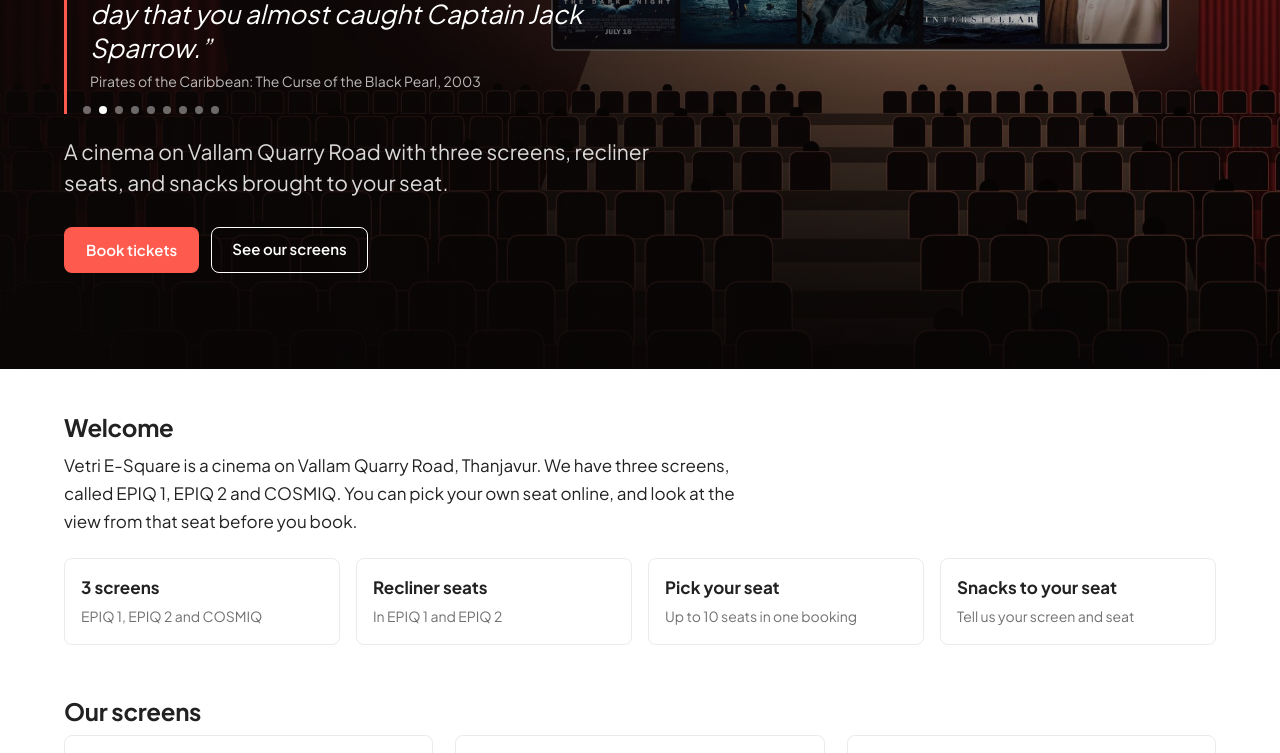
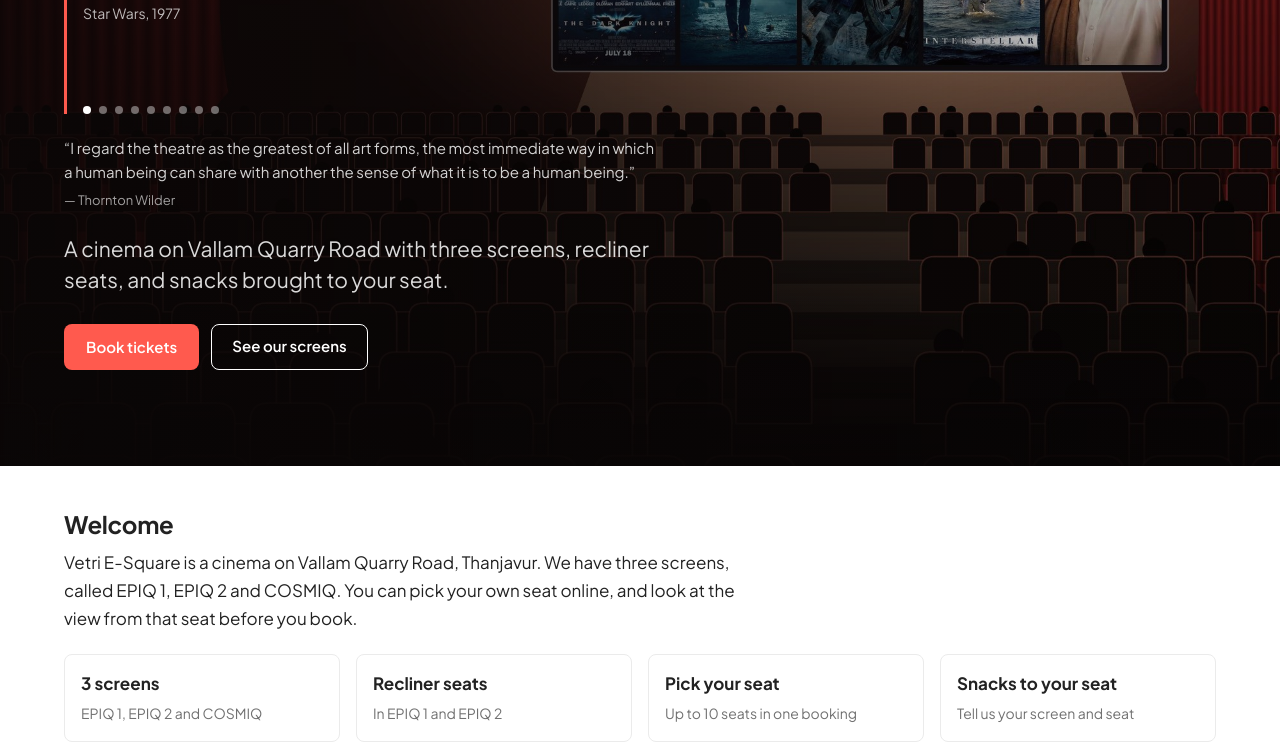
Before and after one commit to sailash052-svg/vetri-esquare-demo, a plain HTML site: page index.html in a window 1280 px wide. Shown: the part 355-1108 px from the top of the page. Drawn offline with Linux system fonts and the light colour scheme.

Commit message:
Add the Thornton Wilder theatre quote; slow the quote slider to 6.5 seconds

```diff
--- a/index.html
+++ b/index.html
@@ -249,6 +249,9 @@ footer{font-size:13px}
 .qslide{flex:0 0 100%;min-width:0;margin:0}
 .qslide p{margin:0 0 6px;font-size:clamp(19px,2.5vw,26px);font-style:italic;line-height:1.3;color:#fff}
 .qslide cite{display:block;font-style:normal;font-size:14px;color:rgba(255,255,255,.72)}
+.theatre-q{margin:0 0 22px;max-width:600px;font-size:15px;line-height:1.6;color:rgba(255,255,255,.82)}
+.theatre-q cite{display:block;margin-top:6px;font-style:normal;font-size:13px;color:rgba(255,255,255,.62)}
+.theatre-q cite::before{content:'— '}
 .qdots{display:flex;gap:8px;margin-top:14px}
 .qdot{width:8px;height:8px;border-radius:50%;border:0;padding:0;background:rgba(255,255,255,.4);cursor:pointer}.qdot.on{background:#fff}
 @media (prefers-reduced-motion:reduce){.qtrack{transition:none}}
@@ -453,7 +456,7 @@ function quoteInit(){
     if(i===n){busy=true;setTimeout(function(){if(!$('qTrack'))return;track.style.transition='none';i=0;track.style.transform='translateX(0)';mark();void track.offsetWidth;track.style.transition='';busy=false;},750);}
   }
   function next(){if(busy)return;go(i+1);}
-  function start(){if(qtTimer)clearInterval(qtTimer);qtTimer=setInterval(function(){if(!$('qTrack')){clearInterval(qtTimer);return;}if(!paused)next();},4500);}
+  function start(){if(qtTimer)clearInterval(qtTimer);qtTimer=setInterval(function(){if(!$('qTrack')){clearInterval(qtTimer);return;}if(!paused)next();},6500);}
   dots.onclick=function(e){var t=e.target.getAttribute('data-i');if(t!==null&&!busy){go(+t);start();}};
   vp.onmouseenter=function(){paused=true;};vp.onmouseleave=function(){paused=false;};
   var x0=null;
@@ -462,7 +465,7 @@ function quoteInit(){
   start();
 }
 function home(){
-  var h='<div class="intro"><div class="ibg"></div><div class="il"><div class="eb">Thanjavur</div><h1>Vetri E-Square</h1><div class="qwrap" id="qt"><div class="qvp" id="qVp"><div class="qtrack" id="qTrack"></div></div><div class="qdots" id="qDots"></div></div><p class="lead">A cinema on Vallam Quarry Road with three screens, recliner seats, and snacks brought to your seat.</p><div style="display:flex;flex-wrap:wrap;gap:12px"><a class="b1" href="#/movies">Book tickets</a><a class="b2" href="#/screens">See our screens</a></div></div></div>';
+  var h='<div class="intro"><div class="ibg"></div><div class="il"><div class="eb">Thanjavur</div><h1>Vetri E-Square</h1><div class="qwrap" id="qt"><div class="qvp" id="qVp"><div class="qtrack" id="qTrack"></div></div><div class="qdots" id="qDots"></div></div><p class="theatre-q">“I regard the theatre as the greatest of all art forms, the most immediate way in which a human being can share with another the sense of what it is to be a human being.”<cite>Thornton Wilder</cite></p><p class="lead">A cinema on Vallam Quarry Road with three screens, recliner seats, and snacks brought to your seat.</p><div style="display:flex;flex-wrap:wrap;gap:12px"><a class="b1" href="#/movies">Book tickets</a><a class="b2" href="#/screens">See our screens</a></div></div></div>';
   h+='<div class="sec" id="s-about"><h2>Welcome</h2><p class="about">Vetri E-Square is a cinema on Vallam Quarry Road, Thanjavur. We have three screens, called EPIQ 1, EPIQ 2 and COSMIQ. You can pick your own seat online, and look at the view from that seat before you book.</p><div class="facts"><div><b>3 screens</b><span>EPIQ 1, EPIQ 2 and COSMIQ</span></div><div><b>Recliner seats</b><span>In EPIQ 1 and EPIQ 2</span></div><div><b>Pick your seat</b><span>Up to 10 seats in one booking</span></div><div><b>Snacks to your seat</b><span>Tell us your screen and seat</span></div></div></div>';
   h+='<div class="sec" id="s-screens"><h2>Our screens</h2><div class="grid" style="gap:22px">';
   [['EPIQ 1','#FF5A4E','65 × 34 ft screen. 312 recliner seats in curved, stepped rows with a walkway between rows J and I.','epiq1'],['EPIQ 2','#B8730A','61 × 32 ft screen. Same recliner comfort as EPIQ 1. Seat layout to be confirmed.','epiq2'],['COSMIQ','#1F8A5B','A more intimate hall with 339 seats and a small VIP box at the back. Screen size to be confirmed.','cosmiq']].forEach(function(x){
```
